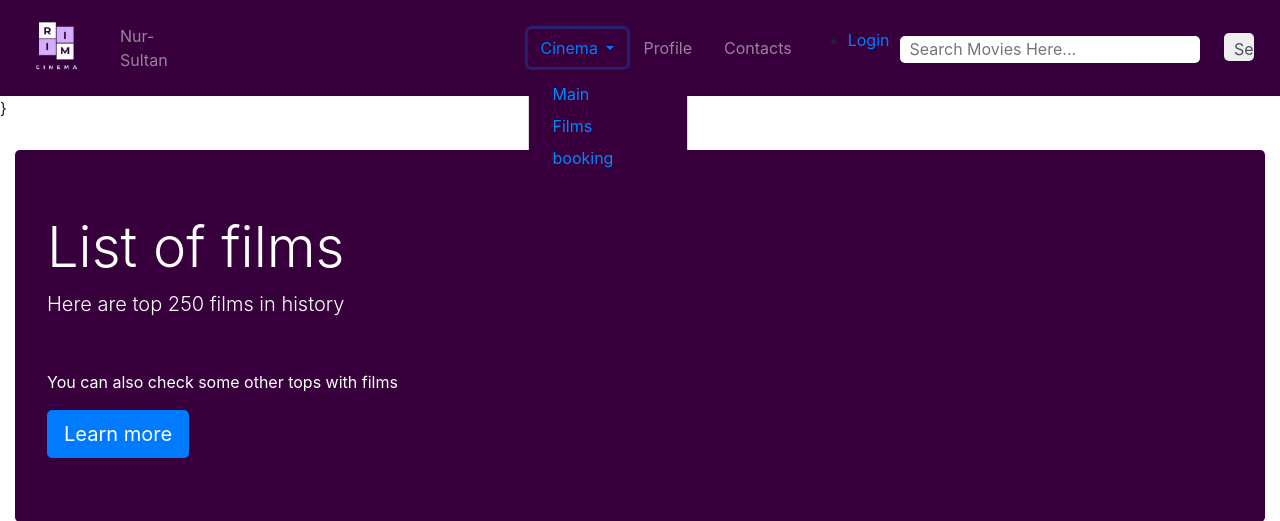
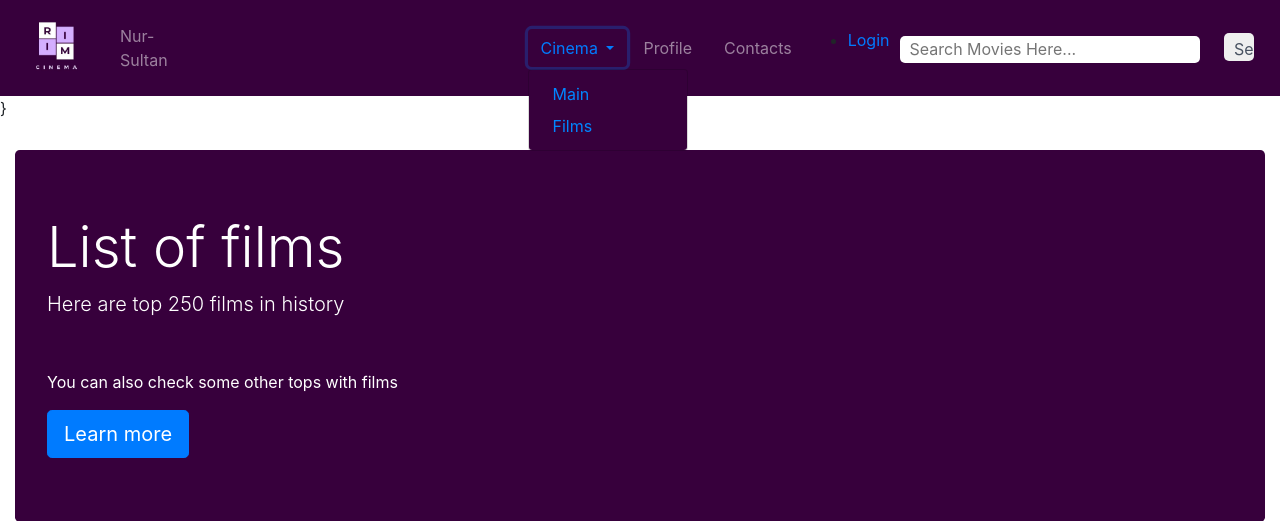
Before and after one commit to Petroguw/Cinema_1.0, a PHP site: page /adminpage.php in a window 1280 px wide, after a click on "Cinema". Shown: the top 521 px of the page. Run offline with PHP 8.4, Linux system fonts and the light colour scheme; data that the repository does not hold is empty; a stand-in replaces the project's code that opens the database connection; some libraries are stand-ins or nearby versions.

Commit message:
Add files via upload

```diff
--- a/header.php
+++ b/header.php
@@ -25,8 +25,8 @@ session_start();
                 </a>
                 <div class="dropdown-menu drop" aria-labelledby="dropdownMenuLink" style="background-color: #37003c">
                     <a class="dropdown-item" style="color: #0086ff" href="Main.php">Main</a>
-                    <a class="dropdown-item" style="color: #0086ff" href="filmlist.php">Films</a>
-                    <a class="dropdown-item" style="color: #0086ff" href="booking.php">booking</a>
+                    <a class="dropdown-item" style="color: #0086ff" href="index.php">Films</a>
+
                 </div>
             </div>
             <div>
```
